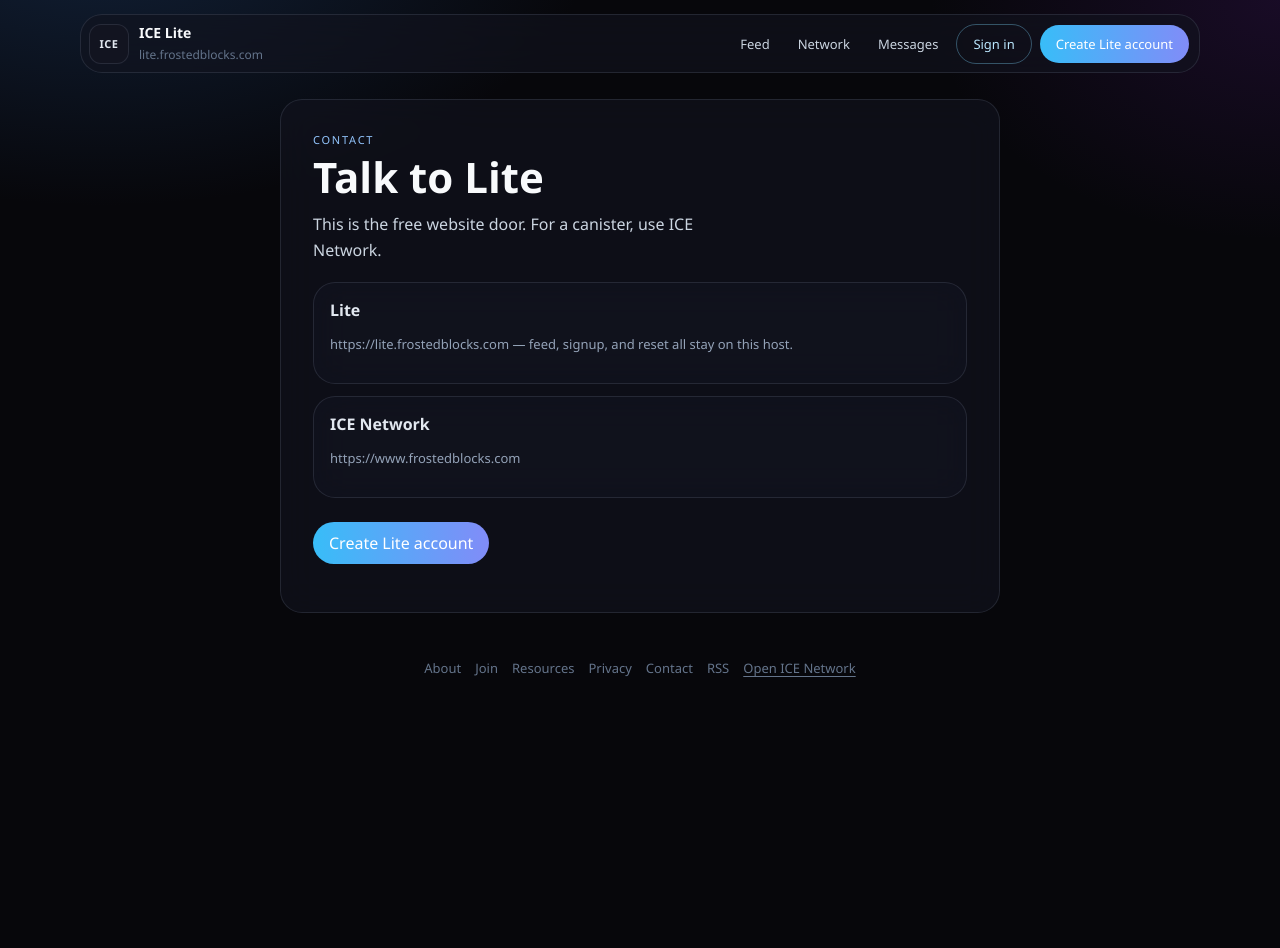
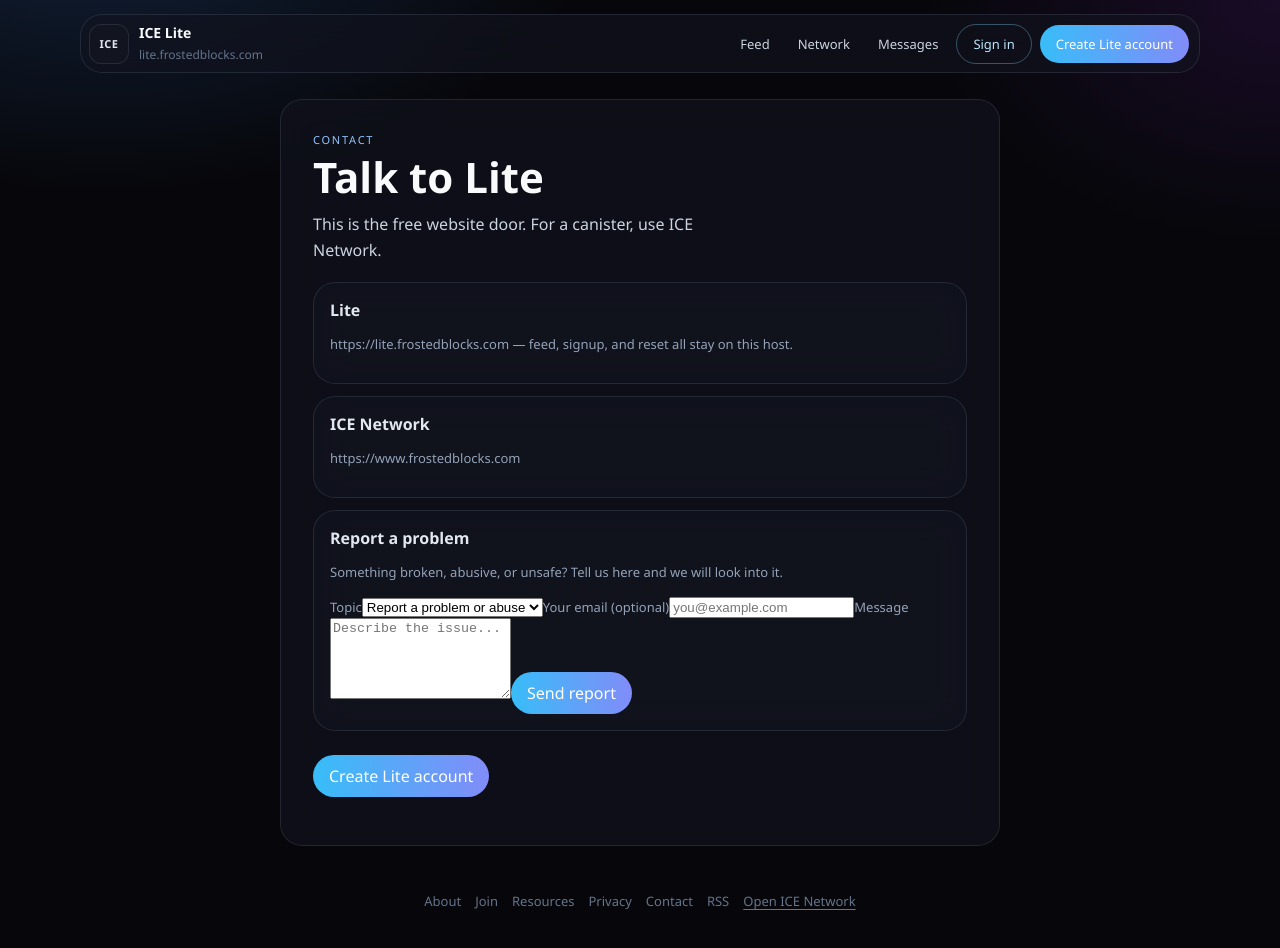
Before and after one commit to frostedblocks/frostedblocks-lite, a Next.js app: page /contact in a window 1280 px wide. Shown: the top 948 px of the page. Before the commit the page ends 800 px from the top, so only its background shows below. Built offline with nearby package versions, Linux system fonts and the light colour scheme; no server answers.

Commit message:
Improve Lite homepage clarity, SEO metadata, contact reporting, and CTA hierarchy

```diff
--- a/app/about/page.tsx
+++ b/app/about/page.tsx
@@ -23,9 +23,9 @@ export default function AboutPage() {
           </div>
         </div>
         <p style={{ marginTop: 24, display: "flex", gap: 10, flexWrap: "wrap", alignItems: "center" }}>
-          <Link className="btn" href="/signup">Create Lite account</Link>
+          <Link className="btn" href="/signup">Try Lite free</Link>
           <Link className="btn ghost" href="/feed">Explore the live feed</Link>
-          <a className="quiet-link" href={ONCHAIN_URL} rel="noopener noreferrer">Open ICE Network</a>
+          <a className="quiet-link" href={ONCHAIN_URL} rel="noopener noreferrer">Own it on ICE Network</a>
         </p>
       </article>
     </main>
--- a/app/contact/page.tsx
+++ b/app/contact/page.tsx
@@ -17,6 +17,24 @@ export default function ContactPage() {
             <strong>ICE Network</strong>
             <p className="note"><a href={ONCHAIN_URL} rel="noopener noreferrer">{ONCHAIN_URL}</a></p>
           </div>
+          <div className="glass stack-item">
+            <strong>Report a problem</strong>
+            <p className="note">Something broken, abusive, or unsafe? Tell us here and we will look into it.</p>
+            <form className="contact-form" action="mailto:hello@frostedblocks.com" method="post" encType="text/plain">
+              <label className="note" htmlFor="topic">Topic</label>
+              <select id="topic" name="topic" defaultValue="report">
+                <option value="report">Report a problem or abuse</option>
+                <option value="data">Data or privacy question</option>
+                <option value="account">Account help</option>
+                <option value="other">Something else</option>
+              </select>
+              <label className="note" htmlFor="email">Your email (optional)</label>
+              <input id="email" name="email" type="email" placeholder="you@example.com" />
+              <label className="note" htmlFor="message">Message</label>
+              <textarea id="message" name="message" rows={5} placeholder="Describe the issue..." />
+              <button className="btn" type="submit">Send report</button>
+            </form>
+          </div>
         </div>
         <p style={{ marginTop: 24 }}>
           <Link className="btn" href="/signup">Create Lite account</Link>
--- a/app/layout.tsx
+++ b/app/layout.tsx
@@ -6,8 +6,37 @@ import { Footer } from "@/components/Footer";
 
 export const metadata: Metadata = {
   metadataBase: new URL("https://lite.frostedblocks.com"),
-  title: "ICE Lite | Quiet social without tokens",
-  description: "Web2 door of ICE Network — same quiet feed, email login, public on-chain posts included.",
+  title: {
+    default: "ICE Lite | Quiet social without tokens",
+    template: "%s | ICE Lite",
+  },
+  description:
+    "ICE Lite is the free door to ICE Network. Post, follow, and message with email or phone — no wallet, no tokens. Public on-chain posts appear in the feed.",
+  keywords: [
+    "ICE Lite",
+    "ICE Network",
+    "quiet social network",
+    "decentralized social",
+    "email login social",
+    "Internet Computer lite",
+  ],
+  openGraph: {
+    title: "ICE Lite | Quiet social without tokens",
+    description:
+      "The free door to ICE Network. Email or phone login, no wallet required. Same quiet feed, upgrade to a canister later.",
+    url: "https://lite.frostedblocks.com",
+    siteName: "ICE Lite",
+    type: "website",
+  },
+  twitter: {
+    card: "summary_large_image",
+    title: "ICE Lite | Quiet social without tokens",
+    description:
+      "The free door to ICE Network. Email or phone login, no wallet required.",
+  },
+  alternates: {
+    canonical: "https://lite.frostedblocks.com",
+  },
 };
 
 export default function RootLayout({ children }: { children: ReactNode }) {
```
Also changed, not shown: components/HomeCta.tsx (+4 -4 lines).
